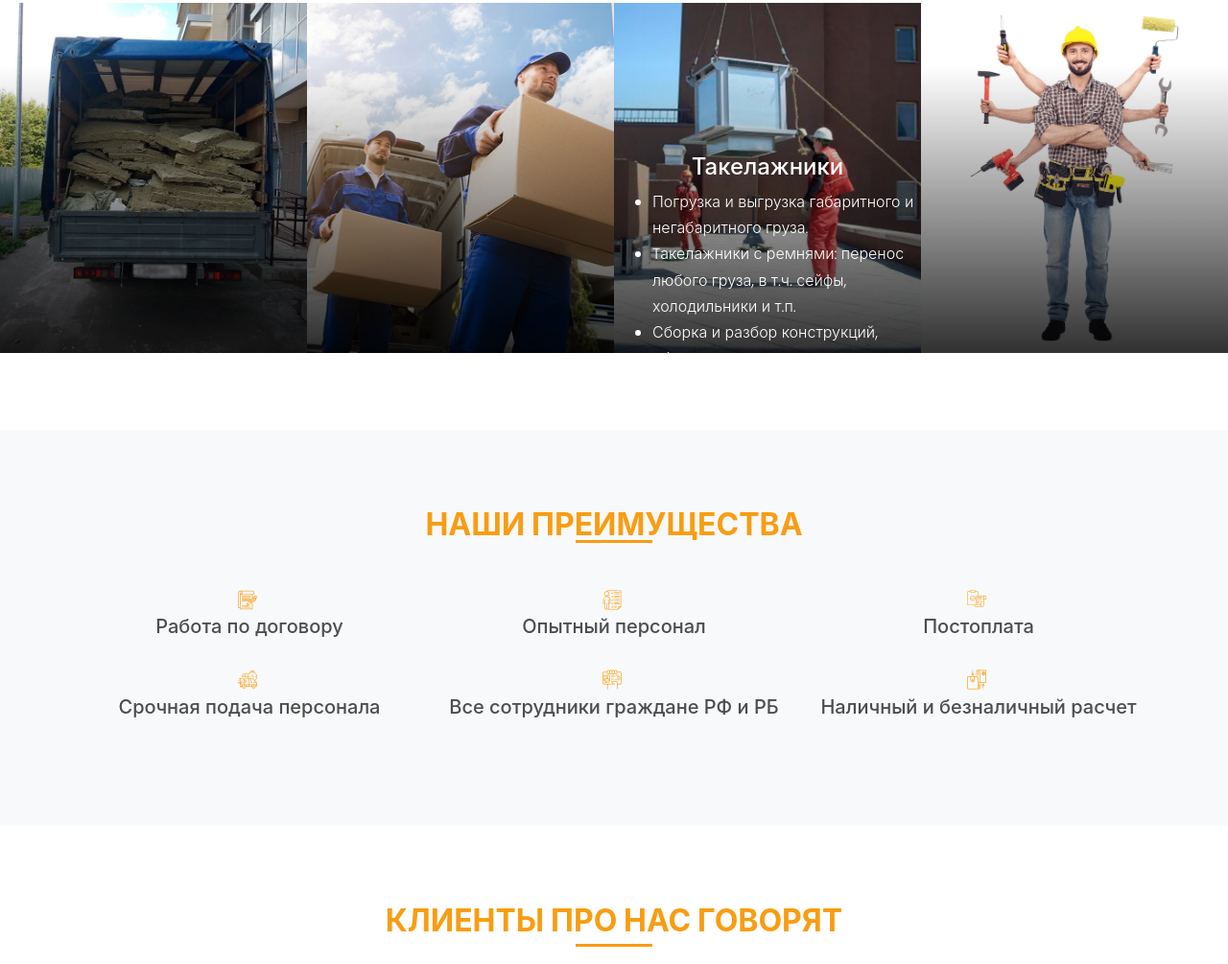
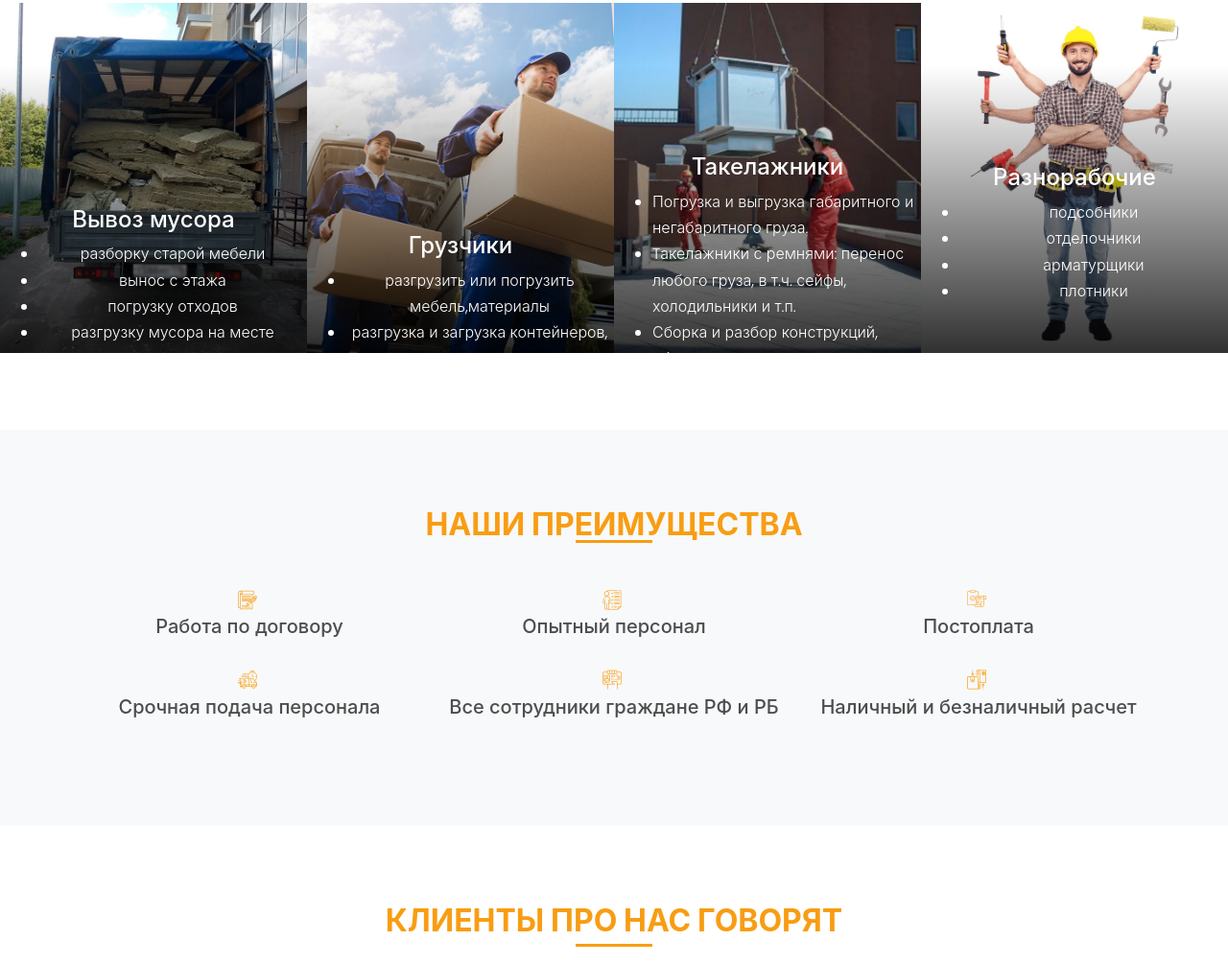
Before and after one commit to FETWEB/servicgruz, a plain HTML site: page index.html in a window 1280 px wide. Shown: the part 1335-2340 px from the top of the page at 96% size. Drawn offline with nearby package versions, Linux system fonts and the light colour scheme; files that its build step writes are made by us from their sources; a web font is replaced by a local one.

Commit message:
17.08.2020

```diff
--- a/index.html
+++ b/index.html
@@ -118,9 +118,12 @@
             <div class="unit-1-text">
               <h3 class="unit-1-heading">Переезд</h3>
               <div class="flex-text">
-                <p class="px-5">Думаю каждому современному человеку известно, какие сложности и проблемы приходится решать при любом квартирном переезде. Мало кому переезд на новое место жительства доставляет приятные впечатления. Чаще всего помимо волнения это событие является причиной неудобств, каких-либо проблем и всевозможных стрессовых ситуаций.
-                  Поможем сделать квартирный переезд максимально простым и приятным. В нашей компании Вы можете заказать газель с грузчиками, что решит сразу две проблемы — поиск рабочих рук и транспорта.
-                  </p>
+                <ul>
+                  <li>в нашей компании Вы можете заказать газель с грузчиками</li>
+                  <li>офисный переезд</li>
+                  <li>квартирный</li>
+                  <li>дачный</li>
+                </ul>
               </div>
             </div>
           </a>
@@ -143,11 +146,13 @@
             <div class="unit-1-text">
               <h3 class="unit-1-heading">Вывоз мусора</h3>
               <div class="flex-text">
-                <p class="px-5">При таких работах как реконструкция, снос или строительство зданий, вырубка деревьев возникает необходимость в уборке и вывозе строительного и другого мусора с объекта. Компания СКОРЖСЕРВИС готова взять на себя эту задачу и предоставить вам комплексную услугу, и для этого мы располагаем всем необходимым.
-                  Мы гарантируем надежный сервис, своевременность выполнения работ и доступные цены на все виды услуг. В зависимости от поставленных целей, вывоз мусора осуществляется контейнерами   ( 8-20-27 куб.м3) и самосвалами.
-
-                  По всем вопросам вывоза мусора с территории, дальнейшей утилизации, подбору наиболее подходящей техники всегда готовы проконсультировать наши специалисты по указанным на сайте телефонам. С каждым клиентом мы заключаем договор, в котором фиксируются условия сотрудничества и который является лучшей гарантией высокого уровня оказываемых нами услуг.
-                  </p>
+                <ul>
+                  <li>разборку старой мебели</li>
+                  <li>вынос с этажа</li>
+                  <li>погрузку отходов</li>
+                  <li>разгрузку мусора на месте утилизации</li>
+                  <li>предоставление документов об утилизации при необходимости</li>
+                </ul>
               </div>
             </div>
           </a>
@@ -159,8 +164,12 @@
             <div class="unit-1-text">
               <h3 class="unit-1-heading">Грузчики</h3>
               <div class="flex-text">
-                <p class="px-5">Наша компания "СКОРЖ СЕРВИС" осуществляет услуги по квартирным переездам, вывозу мусора, услуги грузчиков. Да, таких компаний по оказанию данных услуг много, но чем именно мы отличаемся от наших любимых конкурентов: цена действительно ниже, пусть и небольшой но свой штат сотрудников, работаем как с юр. лицами, так и с частными, быстрота выполнения заказа. Плюс совсем не давно появилась услуга по уборке квартир и офисов.
-                </p>
+                <ul>
+                  <li>разгрузить или погрузить мебель,материалы</li>
+                  <li>разгрузка и загрузка контейнеров, вагонов</li>
+                  <li>помощь в квартирных переездах</li>
+                  <li>услуги сборки и разборки мебели</li>
+                </ul>
               </div>
             </div>
           </a>
@@ -188,11 +197,13 @@
             <div class="unit-1-text">
               <h3 class="unit-1-heading">Разнорабочие</h3>
               <div class="flex-text">
-                <p class="px-5">Наши разнорабочие в СкоржСервисе  пунктуально и качественно  выполнят любые порученные им задания, обеспечат своевременное и качественное выполнение порученного заказа. Они владеют всеми необходимыми навыками по работе со складским оборудованием и различными электроинструментами. СкоржСервис обеспечивает своих разнорабочих всем необходимым инструментом, например, электродрелью, шуруповертом, и т.д. Поэтому ничего приобретать дополнительно вам не придется.
-                  Помочь монолитчикам, сварщикам, электрикам. Или разломать стену и собрать строительный мусор, а также разгрузить или перекинуть стройматериалы. Отвлекать на это специалистов нет смысла.
-                  Тем более бригады работают на объем, а таким образом работа останавливается, сбиваются сроки. Думаю кто занимается стройкой понимает. Сотрудничая с нами вы получаете нужный для вас результат качественных работ.
-                  </p>
-
+                <ul>
+                  <li>подсобники</li>
+                  <li>отделочники</li>
+                  <li>арматурщики</li>
+                  <li>плотники</li>
+                </ul>
+                <p>СкоржСервис обеспечивает своих разнорабочих всем необходимым инструментом, например, электродрелью, шуруповертом, и т.д</p>
               </div>
             </div>
           </a>
```
